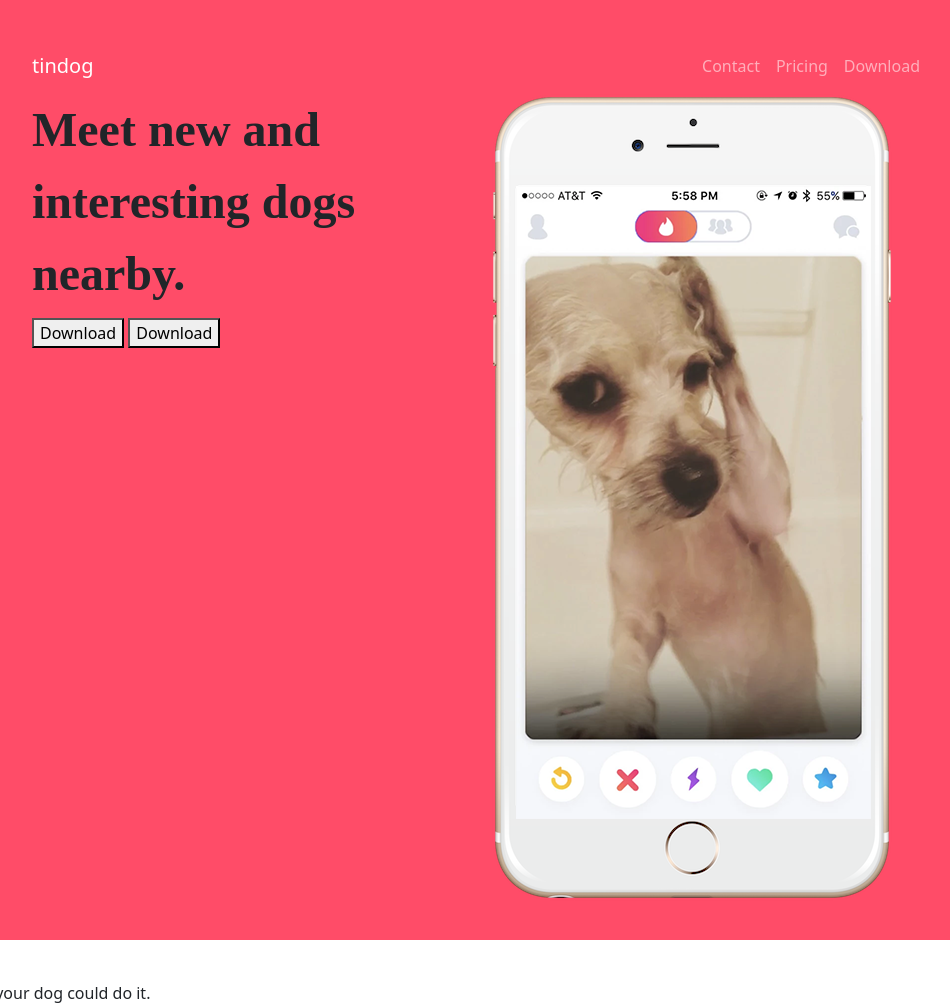
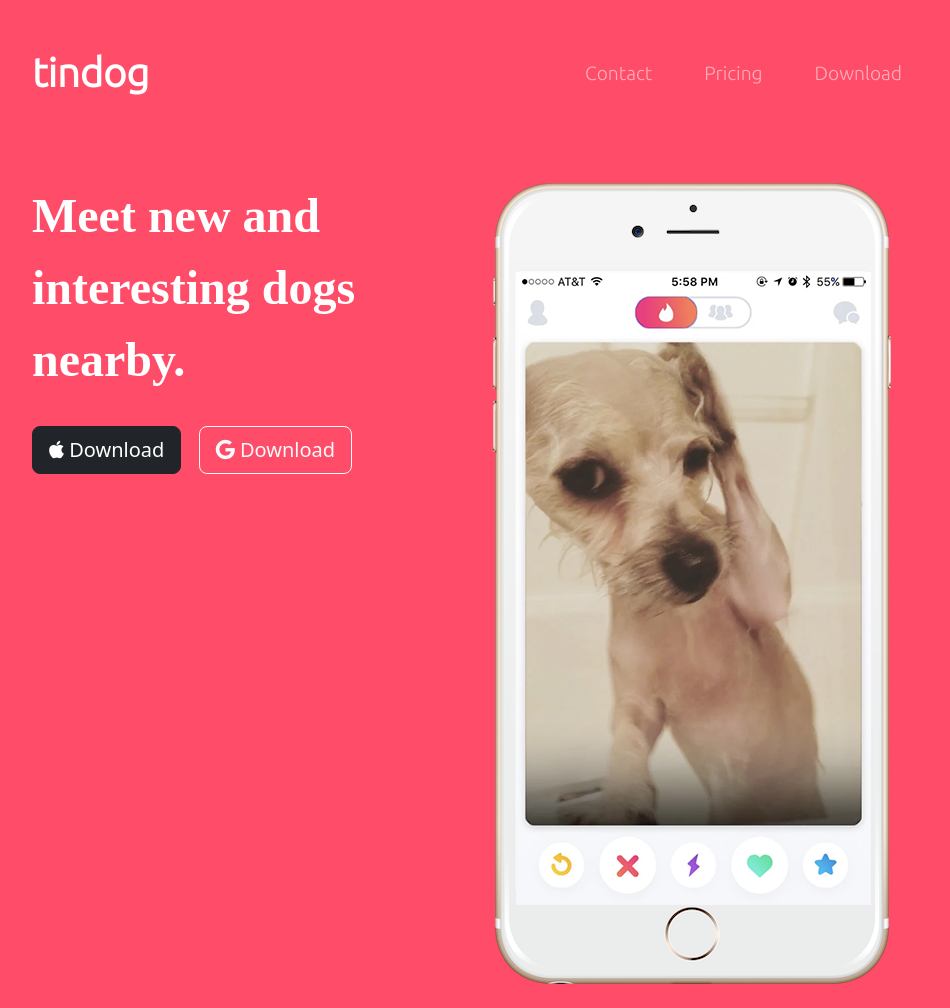
Before and after one commit to PS9757/pratice-website, a plain HTML site: page index.html in a window 1280 px wide. Shown: the top 1008 px of the page, without its empty margins (160-1110 px from the left). Drawn offline with nearby package versions, Linux system fonts and the light colour scheme.

Commit message:
styling button

```diff
--- a/css/styles.css
+++ b/css/styles.css
@@ -1,5 +1,6 @@
 #title{
     background-color: #ff4c68;
+    color: #fff;
 }
 h1 {  font-family: 'Montserrat, sans-serif';
     font-size: 3rem;
@@ -9,3 +10,29 @@ h1 {  font-family: 'Montserrat, sans-serif';
 .container-fluid{
     padding: 3% 15%;
 }
+
+/* Navigation Bar */
+
+.navbar {
+    padding: 0 0 4.5rem;
+}
+
+.navbar-brand {
+    font-family: "Ubuntu";
+    font-size: 2.5rem;
+    font-weight: bold;
+}
+
+.navbar-item {
+    padding: 0 18px;
+}
+.nav-link {
+    font-size: 1.2rem;
+    font-family: "Ubuntu";
+}
+
+/* Download Button */
+
+.Download-button {
+    margin: 5% 3% 5% 0;
+}
--- a/index.html
+++ b/index.html
@@ -4,12 +4,24 @@
 <head>
   <meta charset="utf-8">
   <title>TinDog</title>
+
+  <!-- Bootstrap Script -->
   <link rel="stylesheet" href="https://cdn.jsdelivr.net/npm/bootstrap@5.2.0-beta1/dist/css/bootstrap.min.css">
+  <script src="https://cdn.jsdelivr.net/npm/@popperjs/core@2.11.5/dist/umd/popper.min.js" integrity="sha384-Xe+8cL9oJa6tN/veChSP7q+mnSPaj5Bcu9mPX5F5xIGE0DVittaqT5lorf0EI7Vk" crossorigin="anonymous"></script>
+  <script src="https://cdn.jsdelivr.net/npm/bootstrap@5.2.0-beta1/dist/js/bootstrap.min.js" integrity="sha384-kjU+l4N0Yf4ZOJErLsIcvOU2qSb74wXpOhqTvwVx3OElZRweTnQ6d31fXEoRD1Jy" crossorigin="anonymous"></script>
+
+  <!-- CSS Stylesheet -->
   <script src="https://cdn.jsdelivr.net/npm/bootstrap@5.2.0-beta1/dist/js/bootstrap.min.js" integrity="sha384-kjU+l4N0Yf4ZOJErLsIcvOU2qSb74wXpOhqTvwVx3OElZRweTnQ6d31fXEoRD1Jy" crossorigin="anonymous"></script>
   <link rel="stylesheet" href="css/styles.css">
+
+  <!-- Font Awesome -->
+  <script src="https://use.fontawesome.com/3ff58bf2a4.js"></script>
+
+
+  <!-- Google Fonts -->
   <link rel="preconnect" href="https://fonts.googleapis.com">
-<link rel="preconnect" href="https://fonts.gstatic.com" crossorigin>
-<link href="https://fonts.googleapis.com/css2?family=Merriweather&family=Montserrat:ital,wght@0,100;0,900;1,100&family=Sacramento&family=Ubuntu:ital,wght@0,300;1,300&display=swap" rel="stylesheet">
+  <link rel="preconnect" href="https://fonts.gstatic.com" crossorigin>
+  <link href="https://fonts.googleapis.com/css2?family=Merriweather&family=Montserrat:ital,wght@0,100;0,300;0,900;1,100&family=Sacramento&family=Ubuntu:ital,wght@0,300;1,300&display=swap" rel="stylesheet">
 </head>
 
 <body>
@@ -47,8 +59,8 @@
     <div class="row">
       <div class="col-lg-6 ">
           <h1>Meet new and interesting dogs nearby.</h1>
-          <button type="button">Download</button>
-          <button type="button">Download</button>
+          <button type="button" class="btn btn-dark btn-lg Download-button"><i class="fa fa-apple"></i> Download</button>
+          <button type="button" class="btn btn-outline-light btn-lg Download-button"><i class="fa fa-google"></i> Download</button>
       </div>
       <div class="col-lg-6">
           <img src="images/iphone6.png" alt="iphone-mockup">
```
